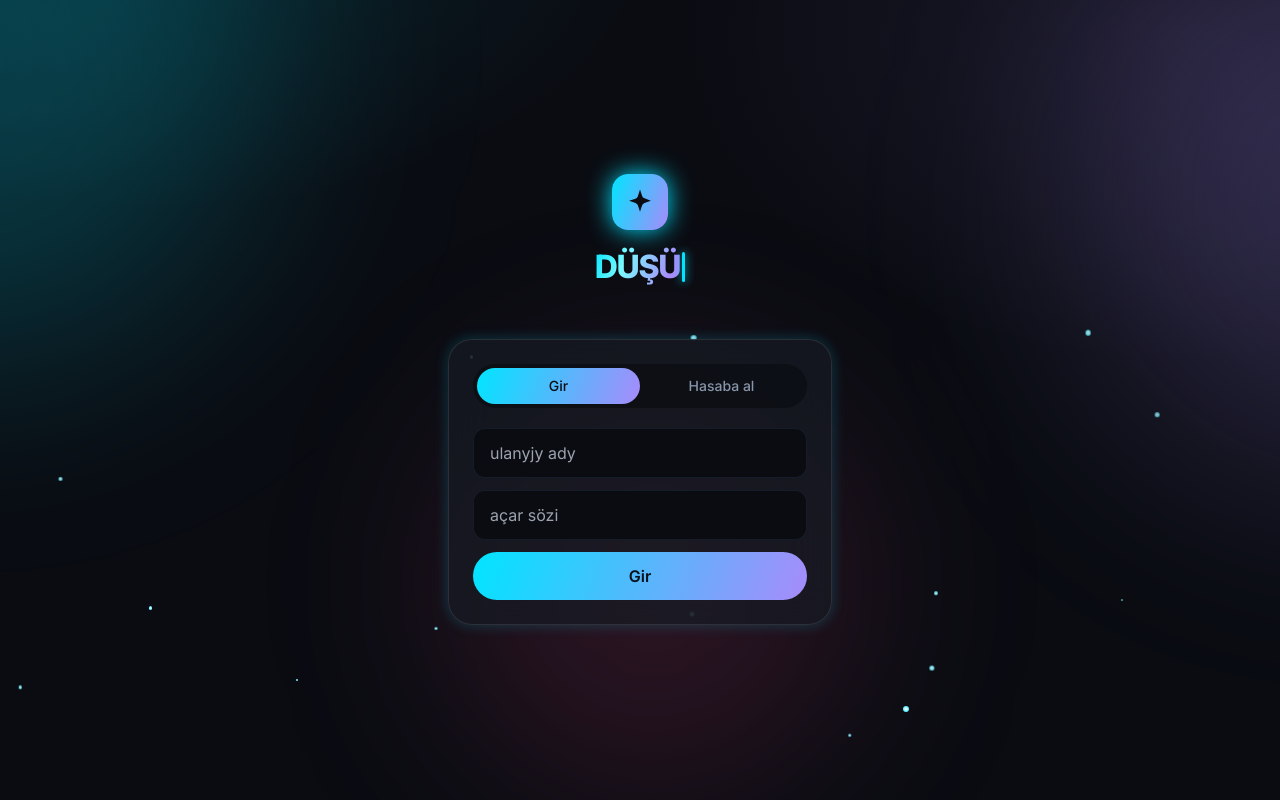
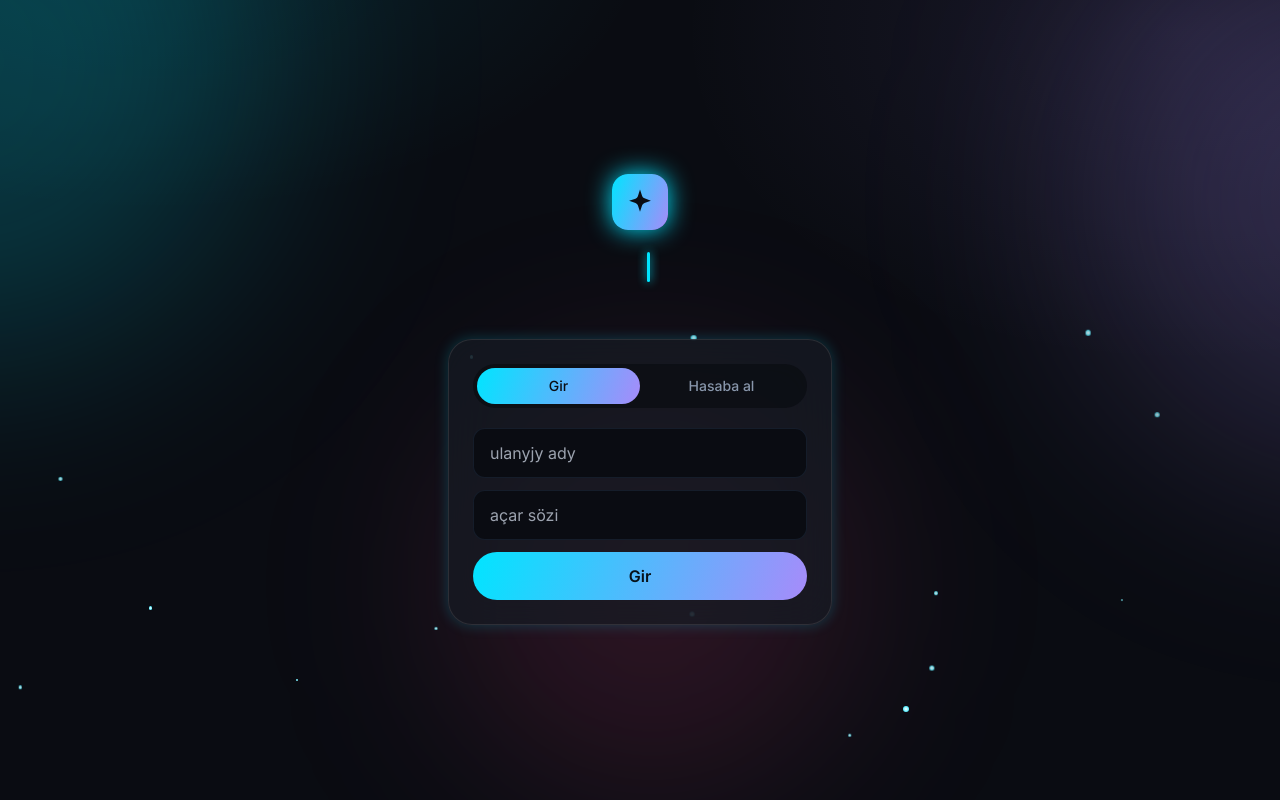
Before and after one commit to garahan/pikirler, a Next.js app: page /login in a window 1280 px wide. Built offline with nearby package versions, Linux system fonts and the light colour scheme.

Commit message:
Update TypedLogo.tsx

```diff
--- a/app/components/TypedLogo.tsx
+++ b/app/components/TypedLogo.tsx
@@ -8,79 +8,177 @@ export default function TypedLogo({ tagline = 'Pikirleriň dünýäsi' }: { tagl
   const [display, setDisplay] = useState('');
   const [done, setDone] = useState(false);
   const [cursor, setCursor] = useState(true);
+
+  // New states for the advanced effects
+  const [isHighlighted, setIsHighlighted] = useState(false);
+  const [isGlitching, setIsGlitching] = useState(false);
+  const [playCount, setPlayCount] = useState(0);
+
   const cancelled = useRef(false);
 
   useEffect(() => {
+    // Reset everything on mount / restart
     cancelled.current = false;
-    // Dynamically grab the last word from the array
+    setDone(false);
+    setIsHighlighted(false);
+    setIsGlitching(false);
+    setDisplay('');
+
     const FINAL_WORD = WORDS[WORDS.length - 1];
     const sleep = (ms: number) => new Promise<void>((res) => setTimeout(res, ms));
 
     const typeWord = async (word: string, deleteAfter: boolean) => {
+      // Type out the word
       for (let i = 1; i <= word.length; i++) {
         if (cancelled.current) return;
         setDisplay(word.slice(0, i));
-        await sleep(deleteAfter ? 80 : 110);
+        await sleep(100);
       }
-      if (!deleteAfter) return;
-      await sleep(320);
-      for (let i = word.length - 1; i >= 0; i--) {
+
+      // If it's the final word, apply glitch effect and stop
+      if (!deleteAfter) {
         if (cancelled.current) return;
-        setDisplay(word.slice(0, i));
-        await sleep(48);
+        setIsGlitching(true);
+        await sleep(300); // Glitch duration
+        if (cancelled.current) return;
+        setIsGlitching(false);
+        return;
       }
-      await sleep(140);
+
+      await sleep(600); // Pause so the user can read the word
+      if (cancelled.current) return;
+
+      // Effect 2: Highlight & Erase instead of backspacing
+      setIsHighlighted(true);
+      await sleep(250); // Hold the highlight momentarily
+
+      if (cancelled.current) return;
+      setIsHighlighted(false);
+      setDisplay(''); // Instantly clear
+      await sleep(350); // Pause before typing the next word
     };
 
     const run = async () => {
-      // Loop through all words EXCEPT the last one
       for (let w = 0; w < WORDS.length - 1; w++) {
         await typeWord(WORDS[w], true);
         if (cancelled.current) return;
       }
-      // Type the final word and leave it
       await typeWord(FINAL_WORD, false);
       if (!cancelled.current) setDone(true);
     };
 
     run();
     return () => { cancelled.current = true; };
-  }, []);
+  }, [playCount]); // Re-run effect when playCount increases
 
+  // Cursor blink logic
   useEffect(() => {
     if (done) return;
-    const id = setInterval(() => setCursor((c) => !c), 530);
+    const id = setInterval(() => setCursor((c) => !c), 500);
     return () => clearInterval(id);
   }, [done]);
 
+  // Effect 6: Interactive Restart
+  const handleRestart = () => {
+    if (done) setPlayCount((prev) => prev + 1);
+  };
+
   return (
-    <div className="text-center">
-      <h1 className="relative inline-flex items-center gap-[2px]">
-        {/* Screen-reader only text for accessibility */}
+    <div className="text-center flex flex-col items-center">
+      {/* Embedded Styles for Animations */}
+      <style>{`
+        @keyframes textShine {
+          to { background-position: 200% center; }
+        }
+        @keyframes glitchAnim {
+          0% { transform: translate(0) }
+          20% { transform: translate(-2px, 2px) }
+          40% { transform: translate(-2px, -2px) }
+          60% { transform: translate(2px, 2px) }
+          80% { transform: translate(2px, -2px) }
+          100% { transform: translate(0) }
+        }
+        .glitch-fx {
+          animation: glitchAnim 0.3s cubic-bezier(.25, .46, .45, .94) both infinite;
+          text-shadow: 2px 0 #00E5FF, -2px 0 #A78BFA;
+        }
+        .hover-physics {
+          transition: transform 0.3s cubic-bezier(0.175, 0.885, 0.32, 1.275);
+        }
+        .hover-physics:hover {
+          transform: scale(1.05);
+        }
+      `}</style>
+
+      <h1
+        onClick={handleRestart}
+        title={done ? "Click to replay" : ""}
+        className={`relative inline-flex items-center gap-[2px] ${
+          done ? 'cursor-pointer hover-physics' : ''
+        }`}
+      >
+        {/* Screen reader text */}
         <span className="sr-only">{WORDS[WORDS.length - 1]}</span>
 
-        {/* Animated text hidden from screen readers */}
+        {/* Effect 3: The Aura (Background Glow) */}
         <span
           aria-hidden="true"
+          className="absolute inset-0 z-0 pointer-events-none select-none"
           style={{
             fontWeight: 800,
             letterSpacing: '-0.04em',
             fontSize: '2rem',
             background: 'linear-gradient(110deg, #00E5FF, #7af9ff 35%, #A78BFA 85%)',
+            backgroundSize: '200% auto',
+            animation: 'textShine 4s linear infinite', // Effect 1
             WebkitBackgroundClip: 'text',
-            backgroundClip: 'text',
-            WebkitTextFillColor: 'transparent',
             color: 'transparent',
+            filter: 'blur(16px)',
+            opacity: done ? 0.5 : 0.2, // Aura brightens when done
+            transition: 'opacity 0.6s ease',
+          }}
+        >
+          {display}
+        </span>
+
+        {/* Main Text Element */}
+        <span
+          aria-hidden="true"
+          className={`relative z-10 ${isGlitching ? 'glitch-fx' : ''}`}
+          style={{
+            fontWeight: 800,
+            letterSpacing: '-0.04em',
+            fontSize: '2rem',
             minWidth: display.length ? undefined : '1ch',
             display: 'inline-block',
+            padding: '0 4px', // Space for the highlight box
+            margin: '0 -4px',
+            borderRadius: '4px',
+            // Toggle styles for Highlight & Erase
+            ...(isHighlighted
+              ? {
+                  background: 'rgba(0, 229, 255, 0.3)',
+                  color: '#fff',
+                  WebkitTextFillColor: '#fff',
+                }
+              : {
+                  background: 'linear-gradient(110deg, #00E5FF, #7af9ff 35%, #A78BFA 85%)',
+                  backgroundSize: '200% auto',
+                  animation: 'textShine 4s linear infinite', // Effect 1
+                  WebkitBackgroundClip: 'text',
+                  backgroundClip: 'text',
+                  WebkitTextFillColor: 'transparent',
+                  color: 'transparent',
+                }),
           }}
         >
           {display || '\u00A0'}
         </span>
 
-        {/* Blinking cursor */}
+        {/* Blinking Cursor */}
         <span
           aria-hidden="true"
+          className="relative z-10"
           style={{
             display: 'inline-block',
             width: '3px',
@@ -88,17 +186,18 @@ export default function TypedLogo({ tagline = 'Pikirleriň dünýäsi' }: { tagl
             borderRadius: '2px',
             background: '#00E5FF',
             boxShadow: '0 0 10px #00E5FF',
-            opacity: done ? 1 : cursor ? 1 : 0,
-            transition: done ? '' : 'opacity 0.1s',
-            animation: done ? 'glowPulse 2s ease-in-out infinite' : undefined,
+            opacity: done ? 0 : cursor ? 1 : 0, // Hides when done so hover scaling looks clean
+            transition: 'opacity 0.1s',
             verticalAlign: 'middle',
           }}
         />
       </h1>
+
+      {/* Tagline */}
       <p
-        className="mt-1 text-sm"
+        className="mt-1 text-sm select-none"
         style={{
-          color: 'var(--muted)',
+          color: 'var(--muted, #888)', // fallback color if --muted isn't set
           opacity: done ? 1 : 0,
           transform: done ? 'translateY(0)' : 'translateY(8px)',
           transition: 'opacity 0.7s ease, transform 0.7s ease',
```
